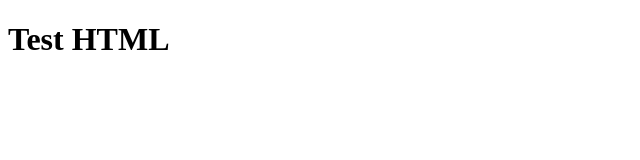
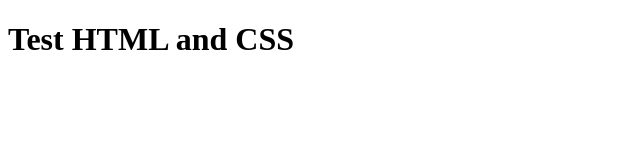
Before and after one commit to Ambercoal/Test-html-css, a plain HTML site: page index.html in a window 1280 px wide. Shown: the whole page, without its empty margins (0-640 px from the left). Drawn offline with Linux system fonts and the light colour scheme.

```diff
--- a/index.html
+++ b/index.html
@@ -7,6 +7,6 @@
     <title>Test HTML</title>
 </head>
 <body>
-    <h1>Test HTML</h1>
+    <h1>Test HTML and CSS</h1>
 </body>
 </html>
```
